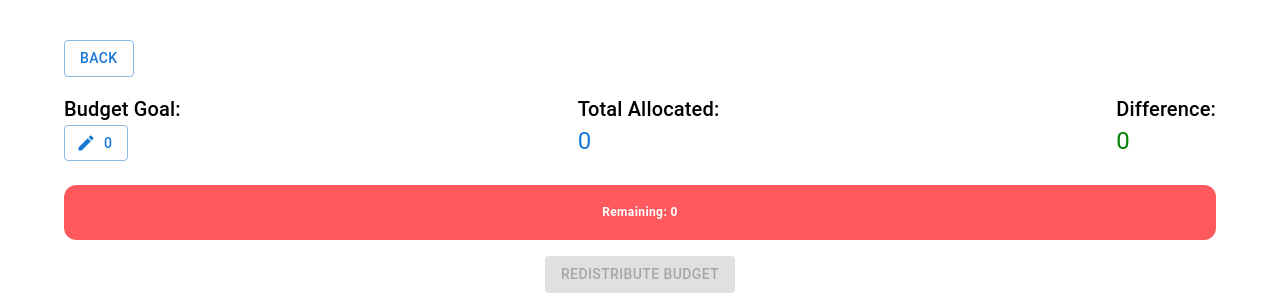
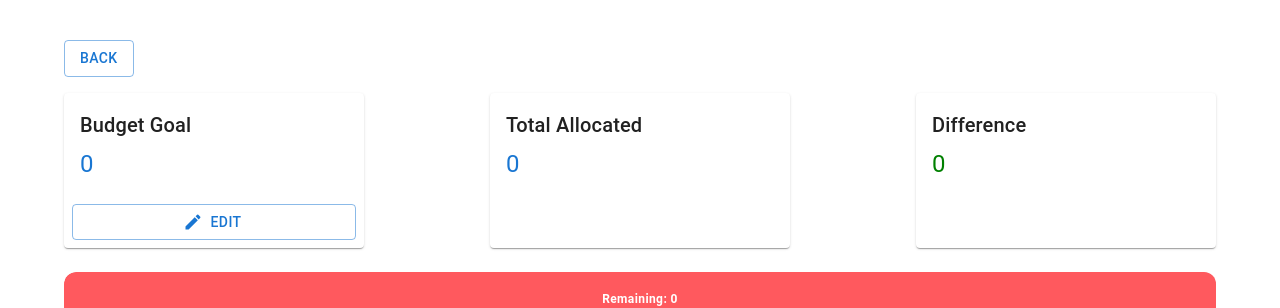
Before and after one commit to aspiforgreat/traveltracker, a React (Create React App) app in the folder frontend/: page /subbudget in a window 1280 px wide. Shown: the top 308 px of the page. Built offline with nearby package versions, Linux system fonts and the light colour scheme; no server answers.

Commit message:
adjusted design of total display, its mildy better now

```diff
--- a/frontend/src/TotalDisplay.js
+++ b/frontend/src/TotalDisplay.js
@@ -1,5 +1,5 @@
 import React, { useState, useEffect } from "react";
-import { Box, Button, Modal, TextField, Typography } from "@mui/material";
+import { Box, Button, Modal, TextField, Typography, Card, CardContent, CardActions } from "@mui/material";
 import EditIcon from "@mui/icons-material/Edit"; // Pencil icon for edit
 
 // Function to calculate total sum of all box numbers
@@ -50,7 +50,7 @@ const TotalDisplay = ({ boxes, parentTotal, setParentTotal, isHomepage }) => {
 
             // Send the API request to update the budget goal
             try {
-                const response = await fetch(baseUrl+ `/api/budget/`, {
+                const response = await fetch(baseUrl + `/api/budget/`, {
                     method: 'PATCH',  // Use PATCH to update the budget goal
                     headers: {
                         'Content-Type': 'application/json',
@@ -73,31 +73,44 @@ const TotalDisplay = ({ boxes, parentTotal, setParentTotal, isHomepage }) => {
         setShowModal(false);
     };
 
+    return (
+        <Box sx={{ display: "flex", justifyContent: "space-between", gap: 3, mb: 3 }}>
 
-    return (
-        <Box sx={{ display: "flex", justifyContent: "space-between", mb: 3 }}>
+            {/* Budget Goal Card */}
+            <Card sx={{ width: 300 }}>
+                <CardContent>
+                    <Typography variant="h6" gutterBottom>Budget Goal</Typography>
+                    <Typography variant="h5" color="primary">{parentTotal.number}</Typography>
+                </CardContent>
+                <CardActions>
+                    <Button
+                        variant="outlined"
+                        onClick={handleEditClick}
+                        startIcon={<EditIcon />}
+                        fullWidth
+                    >
+                        Edit
+                    </Button>
+                </CardActions>
+            </Card>
 
-            {/* Budget Goal Section */}
-            <Box>
-                <Typography variant="h6">Budget Goal: </Typography>
-                <Button
-                    variant="outlined"
-                    onClick={handleEditClick}
-                    startIcon={<EditIcon />} // Pencil icon for edit
-                >
-                    {parentTotal.number}
-                </Button>
-            </Box>
+            {/* Total Allocated Card */}
+            <Card sx={{ width: 300 }}>
+                <CardContent>
+                    <Typography variant="h6" gutterBottom>Total Allocated</Typography>
+                    <Typography variant="h5" color="primary">{totalBoxSum}</Typography>
+                </CardContent>
+            </Card>
 
-            {/* Total Sum of Boxes */}
-            <Box>
-                <Typography variant="h6">Total Allocated: </Typography>
-                <Typography variant="h5" color="primary">{totalBoxSum}</Typography>
-            </Box>
-            <Box>
-                <Typography variant="h6">Difference: </Typography>
-                <Typography variant="h5" color={differenceColor}>{(isHomepage ? userTotal ?? 0  : parentTotal.number ?? 0 ) - totalBoxSum }</Typography>
-            </Box>
+            {/* Difference Card */}
+            <Card sx={{ width: 300 }}>
+                <CardContent>
+                    <Typography variant="h6" gutterBottom>Difference</Typography>
+                    <Typography variant="h5" color={differenceColor}>
+                        {(isHomepage ? userTotal ?? 0 : parentTotal.number ?? 0) - totalBoxSum}
+                    </Typography>
+                </CardContent>
+            </Card>
 
             {/* Modal for Editing User Total */}
             <Modal open={showModal} onClose={handleCloseModal}>
```
